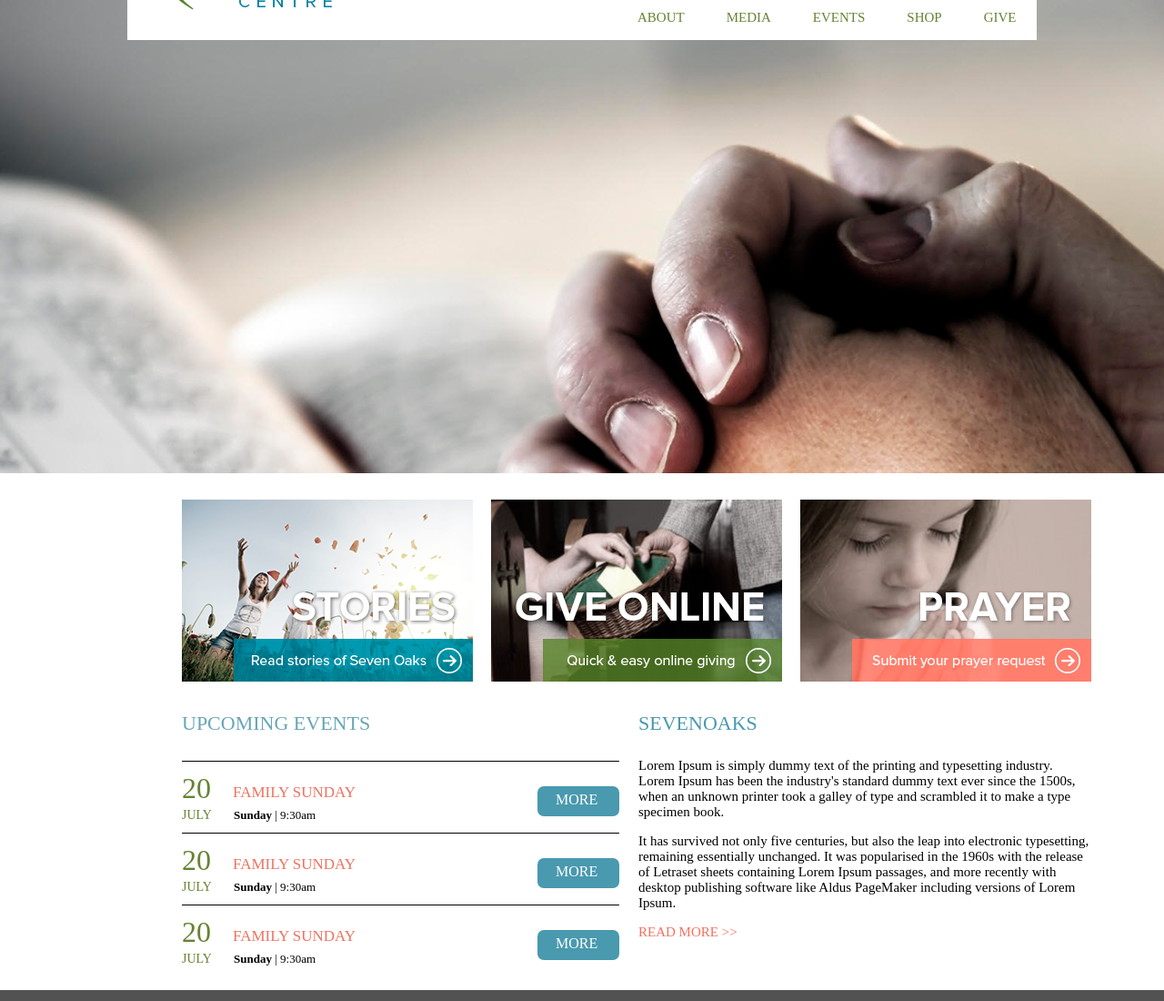
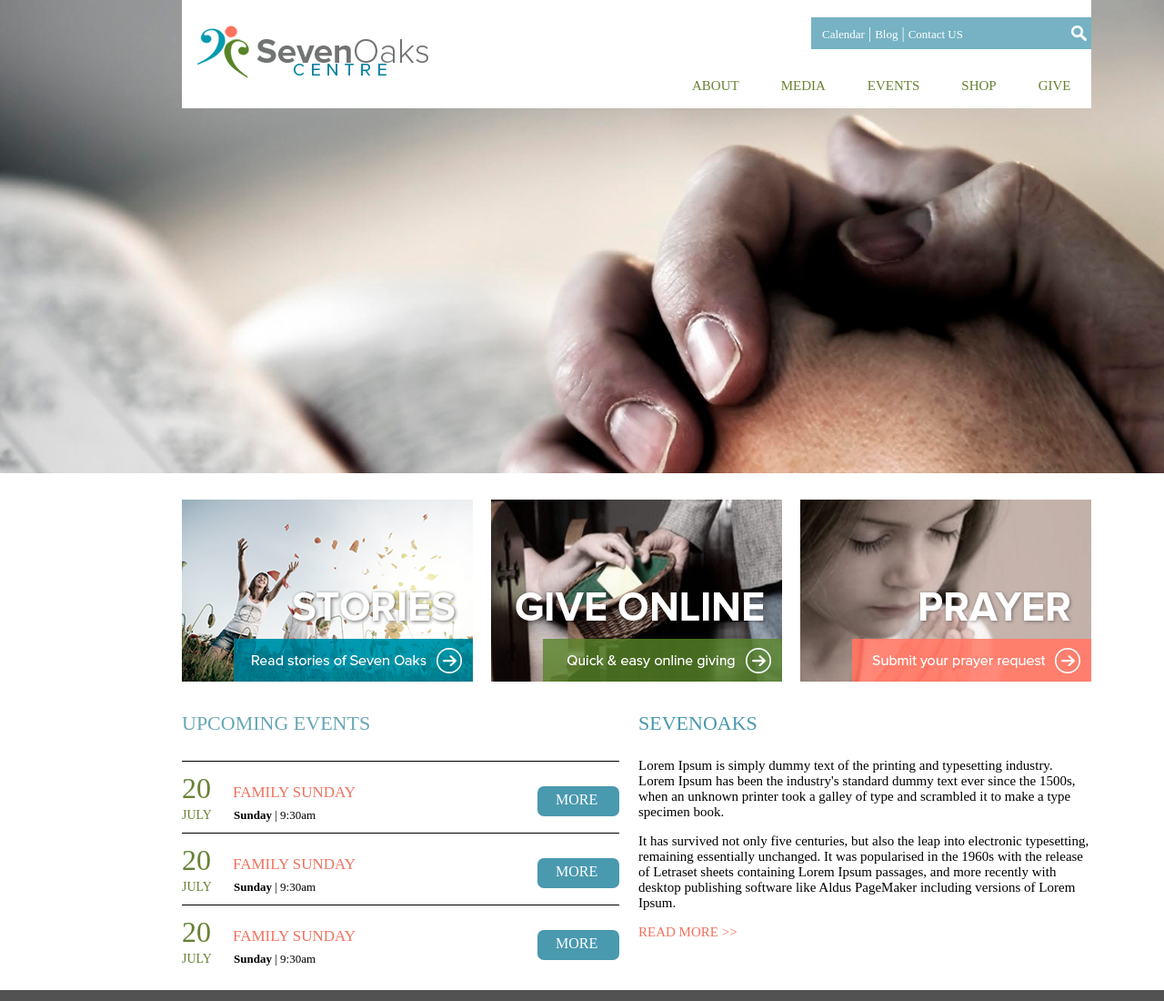
Before and after one commit to LevDomasnih/3-project, a plain HTML site: page index.html in a window 1280 px wide. Shown: the top 1100 px of the page at 91% size. Drawn offline with Linux system fonts and the light colour scheme.

Commit message:
Update main.css

```diff
--- a/main.css
+++ b/main.css
@@ -213,8 +213,8 @@ body{
     height: 120px;
     background-color: white;
     float: left;
-    position: absolute;
-    top: 48%;
+    position: relative;
+    top: 35%;
     left: 50%;
     margin: -460px 0 0 -500px;
 }
```
